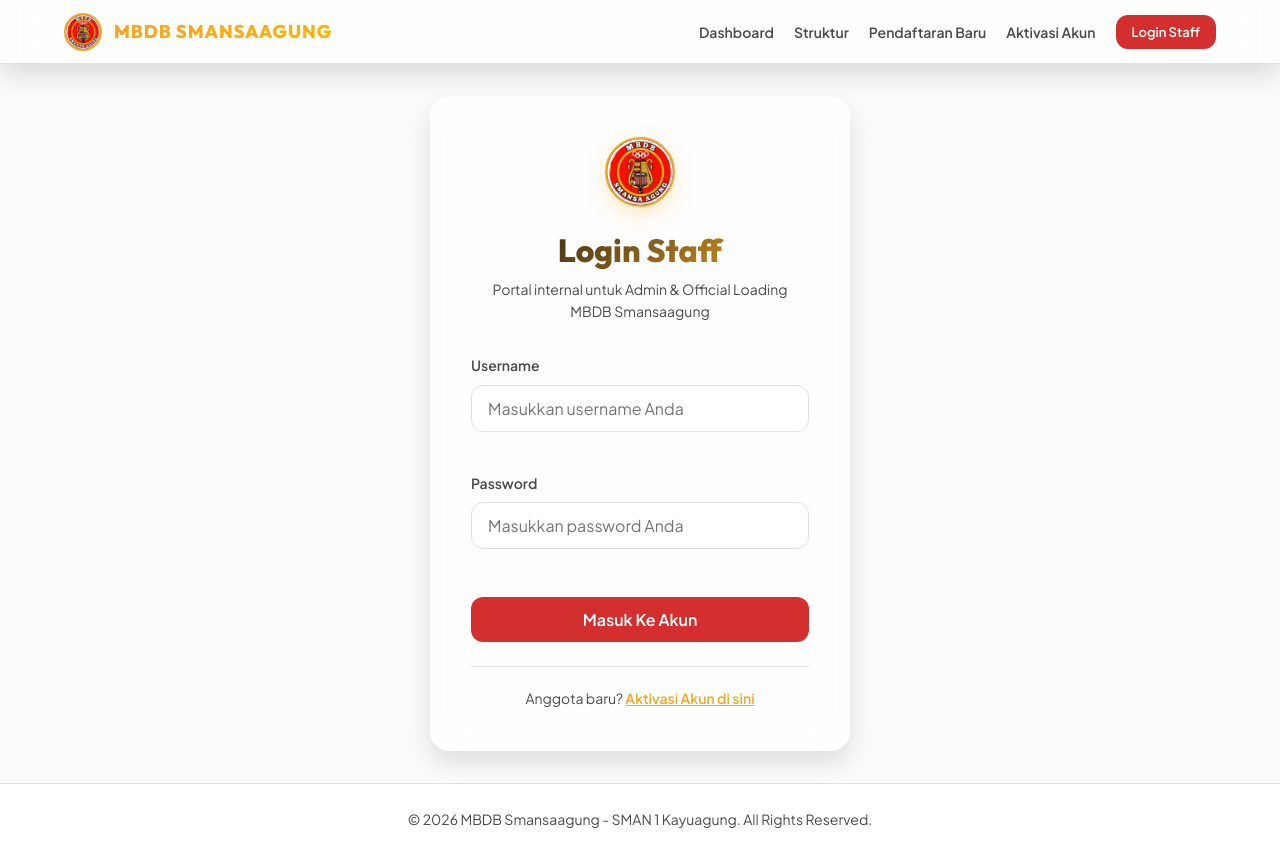
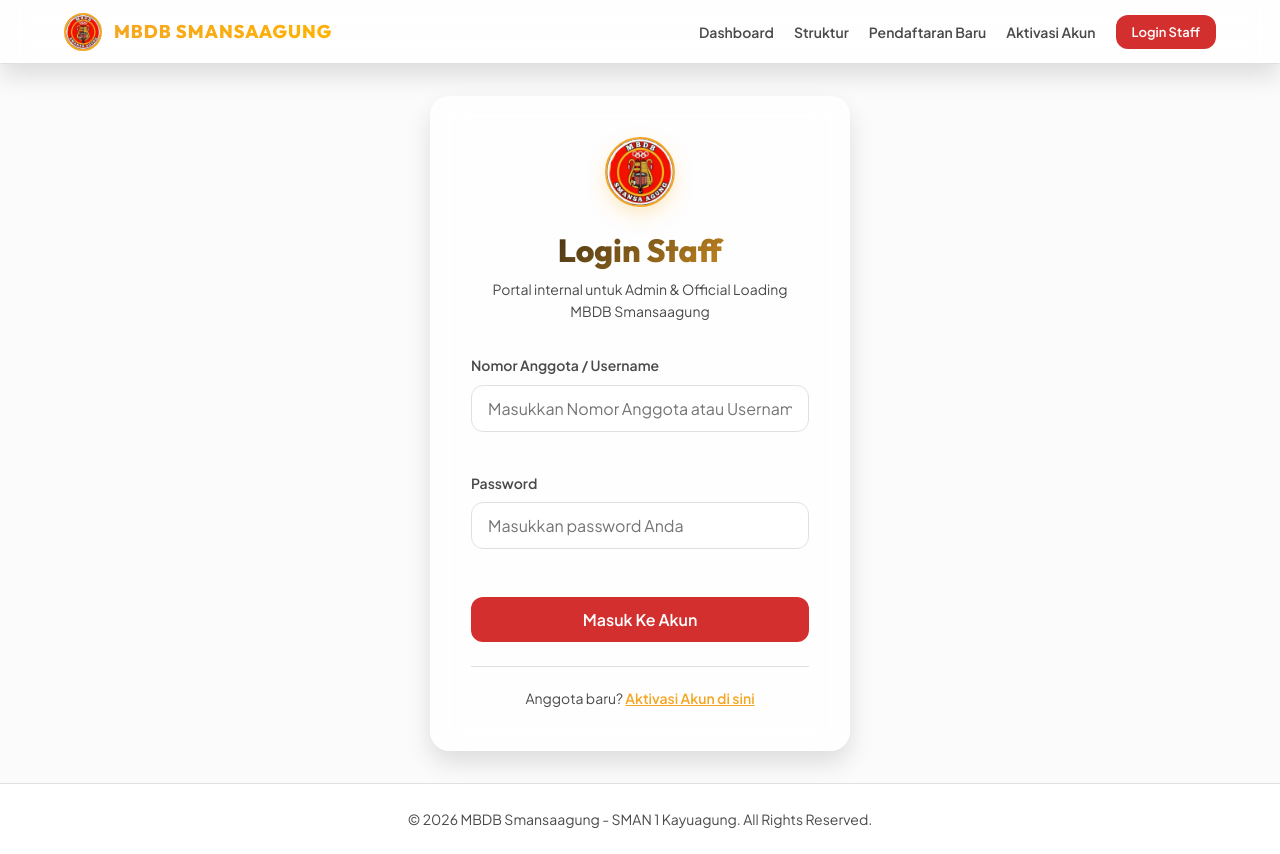
Before and after one commit to Dhali-YD4GXP/MBDB-WEB, a Next.js app in the folder frontend/: page /login in a window 1280 px wide. Built offline with nearby package versions, Linux system fonts and the light colour scheme; no server answers.

Commit message:
style: ganti label login username ke nomor anggota dan tahun angkatan ke angkatan

```diff
--- a/frontend/src/app/aktivasi/page.tsx
+++ b/frontend/src/app/aktivasi/page.tsx
@@ -386,7 +386,7 @@ export default function AktivasiPage() {
                 </div>
 
                 <div className="form-group">
-                  <label className="form-label">Tahun Angkatan</label>
+                  <label className="form-label">Angkatan</label>
                   <input
                     type="text"
                     className="form-input"
--- a/frontend/src/app/login/page.tsx
+++ b/frontend/src/app/login/page.tsx
@@ -132,11 +132,11 @@ export default function Login() {
 
         <form onSubmit={handleSubmit} style={{ display: 'flex', flexDirection: 'column', gap: '1.25rem' }}>
           <div className="form-group">
-            <label className="form-label">Username</label>
+            <label className="form-label">Nomor Anggota / Username</label>
             <input
               type="text"
               className="form-input"
-              placeholder="Masukkan username Anda"
+              placeholder="Masukkan Nomor Anggota atau Username Anda"
               value={username}
               onChange={(e) => setUsername(e.target.value)}
               required
```
